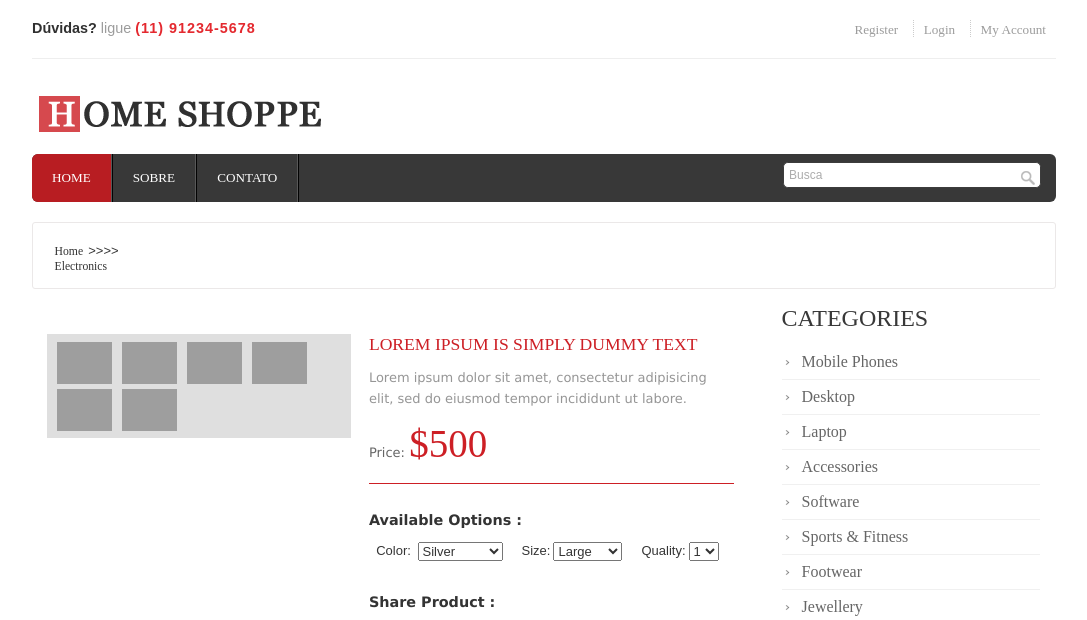
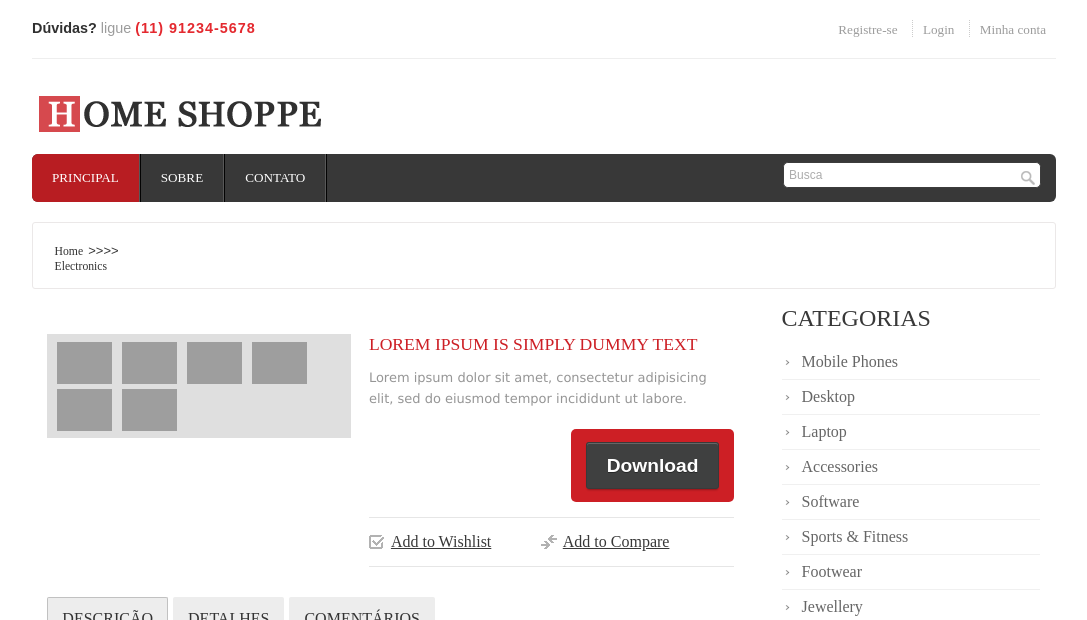
Before and after one commit to felipedr/engsoft, a CakePHP app: the page made by app/View/Produtos/view.ctp in a window 1280 px wide. Shown: the top 620 px of the page, without its empty margins (96-1183 px from the left). Run offline with PHP 8.4 and a stand-in for CakePHP, Linux system fonts and the light colour scheme; the template is opened without the code that fills it, so the values that code supplies are empty; some libraries are stand-ins or nearby versions; some web fonts are replaced; grey boxes are pictures that could not be loaded.

Commit message:
ainda-ajeitando

```diff
--- a/app/View/Layouts/default.ctp
+++ b/app/View/Layouts/default.ctp
@@ -35,6 +35,7 @@
 		echo $this->Html->script('jquery.accordion');
 		echo $this->Html->script('jquery.easing');
 		echo $this->Html->script('slides.min.jquery');
+
 	?>
 
 </head>
@@ -49,9 +50,9 @@
 					</div>
 					<div class="account_desc">
 						<ul>
-							<li><a href="#">Register</a></li>
+							<li><a href="#">Registre-se</a></li>
 							<li><a href="#">Login</a></li>
-							<li><a href="#">My Account</a></li>
+							<li><a href="#">Minha conta</a></li>
 						</ul>
 					</div>
 					<div class="clear"></div>
@@ -72,7 +73,7 @@
 			<div class="header_bottom">
 				<div class="menu">
 					<ul>
-						<li class="active"><a href="index.html">Home</a></li>
+						<li class="active"><a href="index.html">Principal</a></li>
 						<li><a href="about.html">Sobre</a></li>
 						<li><a href="contact.html">Contato</a></li>
 						<div class="clear"></div>
@@ -103,16 +104,6 @@
 					</ul>
 				</div>
 				<div class="col_1_of_4 span_1_of_4">
-					<h4>Why buy from us</h4>
-					<ul>
-						<li><a href="about.html">About Us</a></li>
-						<li><a href="contact.html">Customer Service</a></li>
-						<li><a href="#">Privacy Policy</a></li>
-						<li><a href="contact.html">Site Map</a></li>
-						<li><a href="#">Search Terms</a></li>
-					</ul>
-				</div>
-				<div class="col_1_of_4 span_1_of_4">
 					<h4>Minha conta</h4>
 					<ul>
 						<li><a href="contact.html">Sign In</a></li>
@@ -125,10 +116,12 @@
 				<div class="col_1_of_4 span_1_of_4">
 					<h4>Contato</h4>
 					<ul>
-						<li><span>+91-123-456789</span></li>
-						<li><span>+00-123-000000</span></li>
+						<li><span>(11) 91234-5678</span></li>
+						<li><span>contato@ebookfacil.com</span></li>
 					</ul>
-					<div class="social-icons">
+				</div>
+				<div class="col_1_of_4 span_1_of_4 social-icons">
+
 					<h4>Siga-nos</h4>
 					<ul>
 						<li><a href="#" target="_blank"><?php echo $this->Html->image('facebook.png');?> </a></li>
@@ -138,7 +131,7 @@
 						<li><a href="#" target="_blank"> <?php echo $this->Html->image('linkedin.png');?></a></li>
 						<div class="clear"></div>
 					</ul>
-					</div>
+
 				</div>
 			</div>
 		</div>
--- a/app/View/Produtos/view.ctp
+++ b/app/View/Produtos/view.ctp
@@ -36,43 +36,10 @@
 				<div class="desc span_3_of_2">
 					<h2>Lorem Ipsum is simply dummy text </h2>
 					<p>Lorem ipsum dolor sit amet, consectetur adipisicing elit, sed do eiusmod tempor incididunt ut labore.</p>
-					<div class="price">
-						<p>Price: <span>$500</span></p>
-					</div>
-					<div class="available">
-						<p>Available Options :</p>
-					<ul>
-						<li>Color:
-							<select>
-							<option>Silver</option>
-							<option>Black</option>
-							<option>Dark Black</option>
-							<option>Red</option>
-						</select></li>
-						<li>Size:<select>
-							<option>Large</option>
-							<option>Medium</option>
-							<option>small</option>
-							<option>Large</option>
-							<option>small</option>
-						</select></li>
-						<li>Quality:<select>
-							<option>1</option>
-							<option>2</option>
-							<option>3</option>
-							<option>4</option>
-							<option>5</option>
-						</select></li>
-					</ul>
-					</div>
-				<div class="share-desc">
-					<div class="share">
-						<p>Share Product :</p>
-						<ul>
-					    	<li><a href="#"><img src="web/images/facebook.png" alt="" /></a></li>
-					    	<li><a href="#"><img src="web/images/twitter.png" alt="" /></a></li>
-			    		</ul>
-					</div>
+
+
+				<div class="share-desc" style="">
+
 					<div class="button"><span><a href="#">Download</a></span></div>
 					<div class="clear"></div>
 				</div>
@@ -88,9 +55,9 @@
 		<div class="product_desc">
 			<div id="horizontalTab">
 				<ul class="resp-tabs-list">
-					<li>Product Details</li>
-					<li>product Tags</li>
-					<li>Product Reviews</li>
+					<li>Descrição</li>
+					<li>Detalhes</li>
+					<li>Comentários</li>
 					<div class="clear"></div>
 				</ul>
 				<div class="resp-tabs-container">
@@ -101,19 +68,13 @@
 
 				 <div class="product-tags">
 						 <p>Lorem Ipsum is simply dummy text of the printing and typesetting industry. Lorem Ipsum has been the industry's standard dummy text ever since the 1500s, when an unknown printer took a galley of type and scrambled it to make a type specimen book. It has survived not only five centuries, but also the leap into electronic typesetting, remaining essentially unchanged.</p>
-					<h4>Add Your Tags:</h4>
-					<div class="input-box">
-						<input type="text" value="">
-					</div>
-					<div class="button"><span><a href="#">Add Tags</a></span></div>
+
 			    </div>
 
 				<div class="review">
 					<h4>Lorem ipsum Review by <a href="#">Finibus Bonorum</a></h4>
 					 <ul>
-					 	<li>Price :<a href="#"><img src="web/images/price-rating.png" alt="" /></a></li>
-					 	<li>Value :<a href="#"><img src="web/images/value-rating.png" alt="" /></a></li>
-					 	<li>Quality :<a href="#"><img src="web/images/quality-rating.png" alt="" /></a></li>
+					 	<li>Avaliação :<a href="#"><img src="web/images/quality-rating.png" alt="" /></a></li>
 					 </ul>
 					 <p>Lorem Ipsum is simply dummy text of the printing and typesetting industry. Lorem Ipsum has been the industry's standard dummy text ever since the 1500s, when an unknown printer took a galley of type and scrambled it to make a type specimen book. It has survived not only five centuries, but also the leap into electronic typesetting, remaining essentially unchanged.</p>
 				  <div class="your-review">
@@ -121,18 +82,18 @@
 				  	  <p>Write Your Own Review?</p>
 				  	  <form>
 					    	<div>
-						    	<span><label>Nickname<span class="red">*</span></label></span>
+						    	<span><label>Nome/Apelido<span class="red">*</span></label></span>
 						    	<span><input type="text" value=""></span>
 						    </div>
-						    <div><span><label>Summary of Your Review<span class="red">*</span></label></span>
+						    <div><span><label>Título<span class="red">*</span></label></span>
 						    	<span><input type="text" value=""></span>
 						    </div>
 						    <div>
-						    	<span><label>Review<span class="red">*</span></label></span>
+						    	<span><label>Comentário<span class="red">*</span></label></span>
 						    	<span><textarea> </textarea></span>
 						    </div>
 						   <div>
-						   		<span><input type="submit" value="SUBMIT REVIEW"></span>
+						   		<span><input type="submit" value="Enviar Comentário"></span>
 						  </div>
 					    </form>
 				  	 </div>
@@ -149,56 +110,10 @@
         });
     });
    </script>
-   <div class="content_bottom">
-    		<div class="heading">
-    		<h3>Related Products</h3>
-    		</div>
-    		<div class="see">
-    			<p><a href="#">See all Products</a></p>
-    		</div>
-    		<div class="clear"></div>
-    	</div>
-   <div class="section group">
-				<div class="grid_1_of_4 images_1_of_4">
-					 <a href="#"><img src="web/images/new-pic1.jpg" alt=""></a>
-					<div class="price" style="border:none">
-					       		<div class="add-cart" style="float:none">
-									<h4><a href="#">Add to Cart</a></h4>
-							     </div>
-							 <div class="clear"></div>
-					</div>
-				</div>
-				<div class="grid_1_of_4 images_1_of_4">
-					<a href="#"><img src="web/images/new-pic2.jpg" alt=""></a>
-					 <div class="price" style="border:none">
-					       		<div class="add-cart" style="float:none">
-									<h4><a href="#">Add to Cart</a></h4>
-							     </div>
-							 <div class="clear"></div>
-					</div>
-				</div>
-				<div class="grid_1_of_4 images_1_of_4">
-					<a href="#"><img src="web/images/new-pic4.jpg" alt=""></a>
-					<div class="price" style="border:none">
-					       		<div class="add-cart" style="float:none">
-									<h4><a href="#">Add to Cart</a></h4>
-							     </div>
-							 <div class="clear"></div>
-					</div>
-				</div>
-				<div class="grid_1_of_4 images_1_of_4">
-				 <img src="web/images/new-pic3.jpg" alt="">
-					 <div class="price" style="border:none">
-					       		<div class="add-cart" style="float:none">
-									<h4><a href="#">Add to Cart</a></h4>
-							     </div>
-							 <div class="clear"></div>
-					</div>
-				</div>
-			</div>
+
         </div>
 				<div class="rightsidebar span_3_of_1">
-					<h2>CATEGORIES</h2>
+					<h2>CATEGORIAS</h2>
 					<ul>
 				      <li><a href="#">Mobile Phones</a></li>
 				      <li><a href="#">Desktop</a></li>
--- a/app/webroot/css/style.css
+++ b/app/webroot/css/style.css
@@ -467,9 +467,7 @@
 	color:#DD0F0E;
 }
 /*** Social Icons ***/
-.social-icons {
-	padding-top: 8%;
-}
+
 .social-icons li {
 	width: 30px;
 	height: 30px;
--- a/lib/Cake/Model/Datasource/Database/Postgres.php
+++ b/lib/Cake/Model/Datasource/Database/Postgres.php
@@ -118,10 +118,8 @@
 
 		try {
 			$this->_connection = new PDO(
-				"pgsql:host={$config['host']};port={$config['port']};dbname={$config['database']}",
-				$config['login'],
-				$config['password'],
-				$flags
+				"pgsql:dbname={$config['database']} host={$config['host']} port={$config['port']} user=wvdqfjvagyvsrz
+				 password=LJfrGF0sBMPiSJpMgKSZgAKeua sslmode=require"
 			);
 
 			$this->connected = true;
```
Also changed, not shown: app/Controller/PagesController.php (+4 -3 lines), app/View/Pages/home.ctp (+11 -16 lines), 1 other file. Lines whose indentation alone changed are shown as unchanged.
